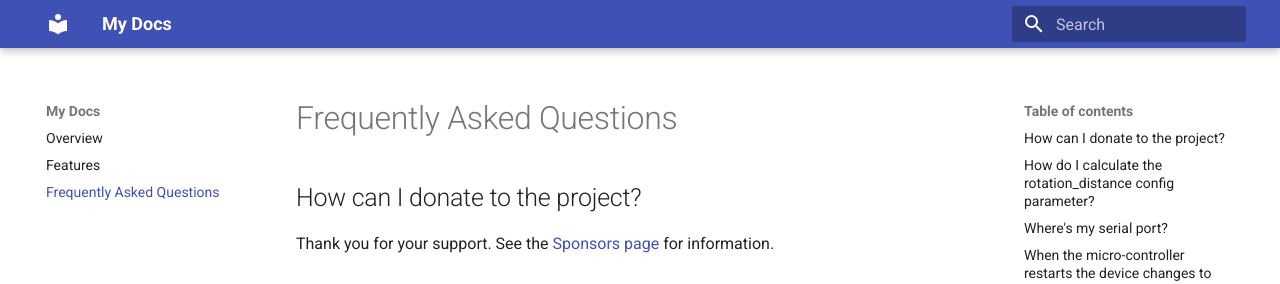
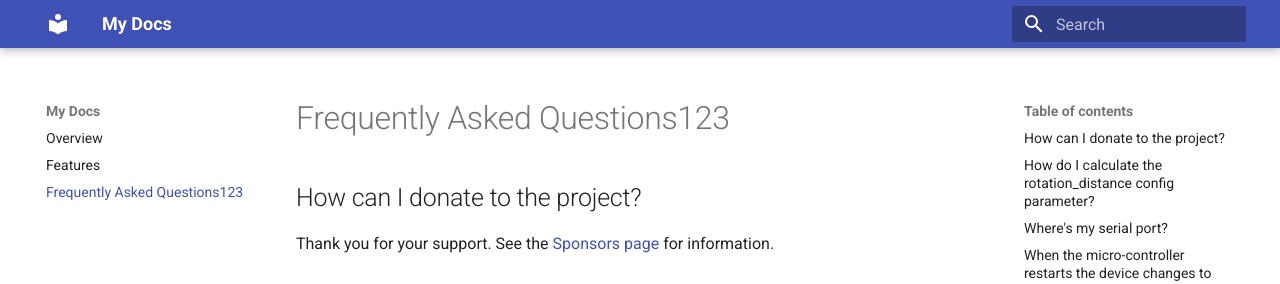
Before and after one commit to chenbijing/mymkdocs, an MkDocs documentation site: the page built from docs/FAQ.md, in a window 1280 px wide and 900 px high. Shown: the top 284 px of the window. Built offline with MkDocs 1.6.1 and Material for MkDocs 9.7.7, drawn with Linux system fonts in a browser that asks for light colours.

Commit message:
Update FAQ.md

```diff
--- a/docs/FAQ.md
+++ b/docs/FAQ.md
@@ -1,4 +1,4 @@
-# Frequently Asked Questions
+# Frequently Asked Questions123
 
 ## How can I donate to the project?
 
```
